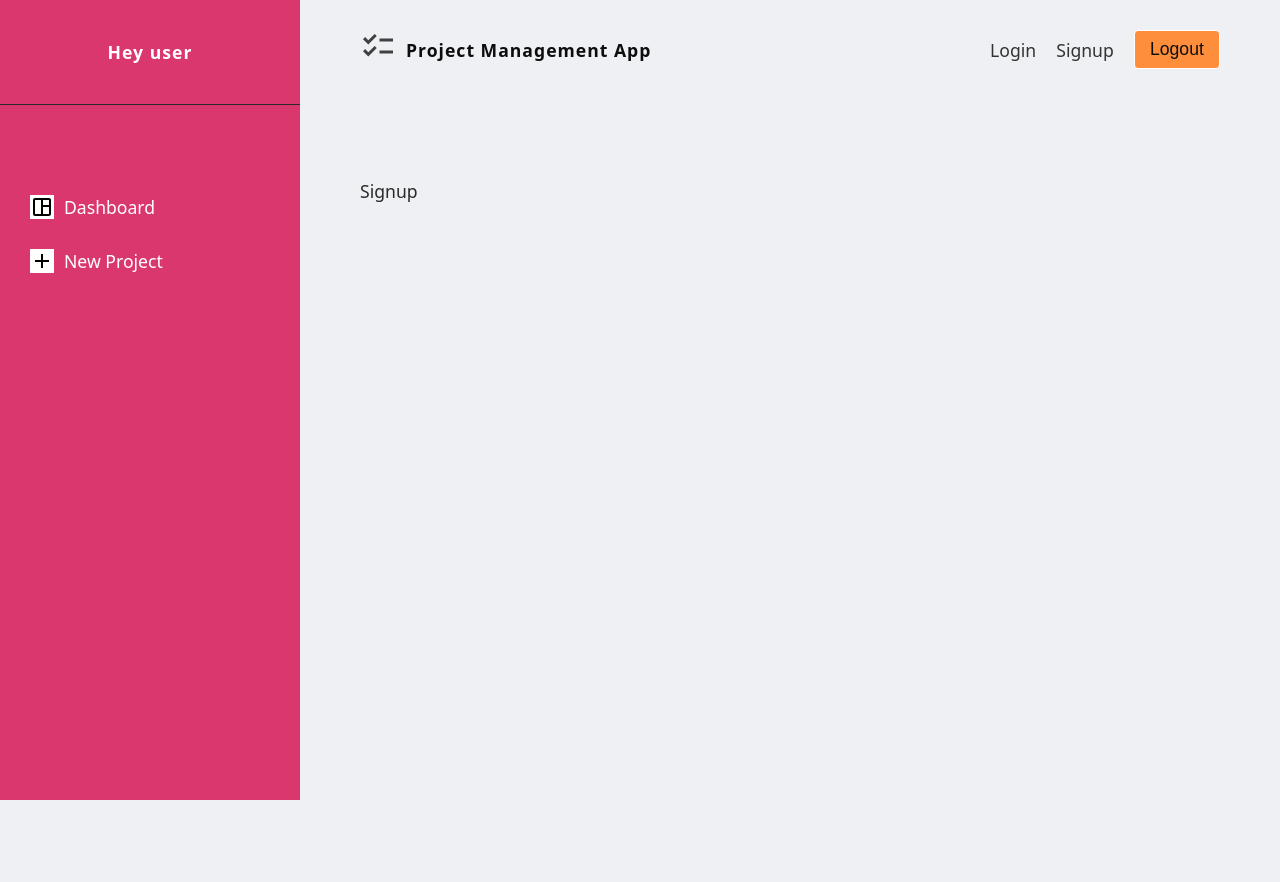
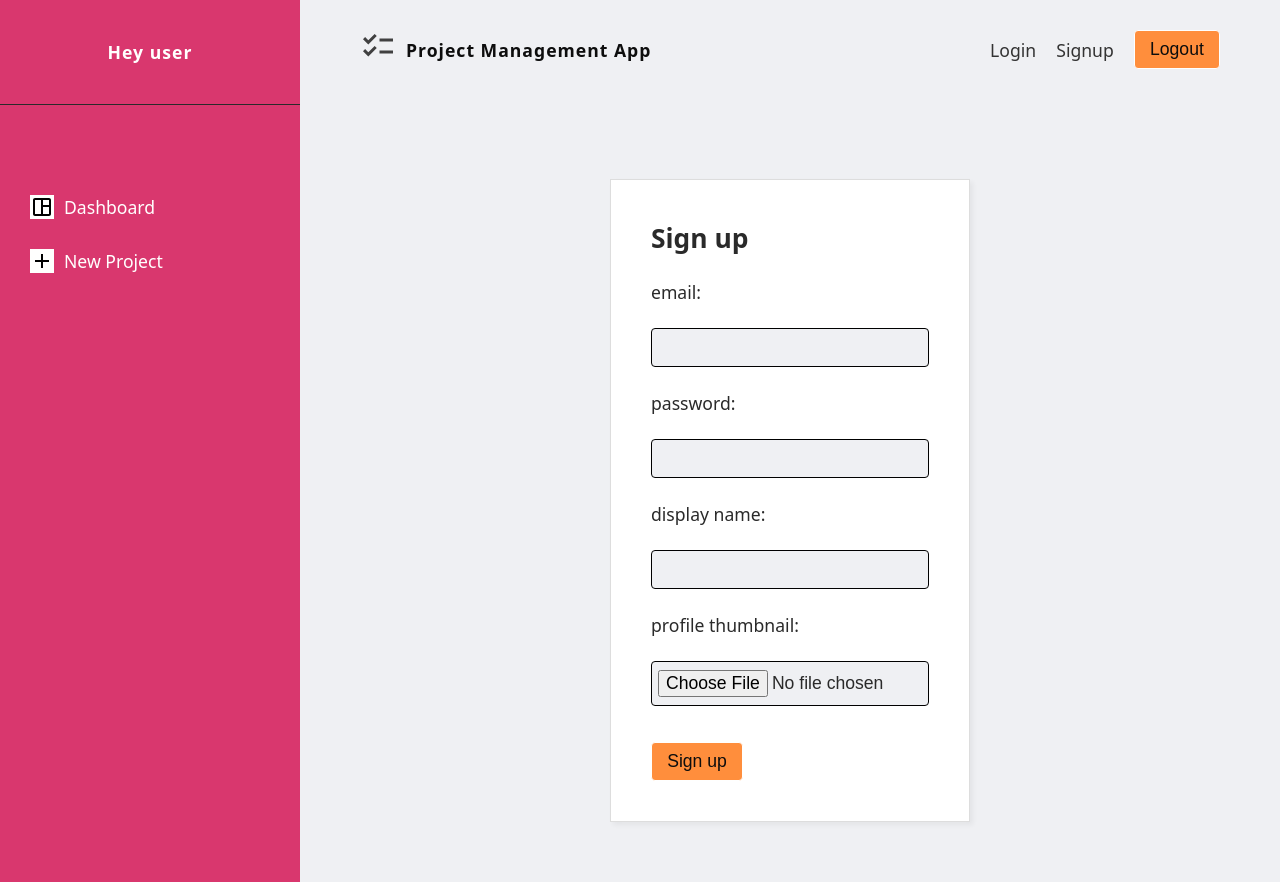
Before and after one commit to jordanbmowry/project-management-app, a React (Create React App) app: page /signup in a window 1280 px wide. Before the commit the page ends 800 px from the top, so only its background shows below. Built offline with nearby package versions, Linux system fonts and the light colour scheme; no server answers.

Commit message:
created signup form

```diff
--- a/src/pages/signup/Signup.js
+++ b/src/pages/signup/Signup.js
@@ -1,5 +1,94 @@
+import { useState } from 'react';
+//styles
 import styles from './signup.module.css';
 
 export default function Signup() {
-  return <div>Signup</div>;
+  const initialState = {
+    email: '',
+    password: '',
+    displayName: '',
+  };
+
+  const [formData, setFormData] = useState(initialState);
+  const [thumbnail, setThumbnail] = useState(null);
+  const [thumbnailError, setThumbnailError] = useState(null);
+
+  const handleFormChange = ({ target }) => {
+    const { name, value } = target;
+
+    setFormData((prevFormData) => ({ ...prevFormData, [name]: value }));
+  };
+
+  const handleFileChange = (event) => {
+    setThumbnail(null);
+
+    let selected = event.target.files[0];
+
+    if (!selected) {
+      return setThumbnailError('Please select a file');
+    }
+
+    if (!selected.type.includes('image')) {
+      return setThumbnailError('Selected file must be an image');
+    }
+
+    if (selected.size > 100000) {
+      return setThumbnailError('Image file size must be less that 100kb');
+    }
+
+    setThumbnailError(null);
+    setThumbnail(selected);
+    console.log('thumbnail updated');
+  };
+
+  const handleFormSubmit = (event) => {
+    event.preventDefault();
+    console.log(formData, thumbnail);
+  };
+
+  return (
+    <form className={styles['auth-form']} onSubmit={handleFormSubmit}>
+      <h2>Sign up</h2>
+      <label htmlFor='email'>email:</label>
+      <input
+        type='email'
+        name='email'
+        id='email'
+        required
+        onChange={handleFormChange}
+        value={formData.email}
+      />
+      <label htmlFor='password'>password:</label>
+      <input
+        type='password'
+        name='password'
+        id='password'
+        required
+        onChange={handleFormChange}
+        value={formData.password}
+      />
+      <label htmlFor='displayName'>display name:</label>
+      <input
+        type='text'
+        name='displayName'
+        id='displayName'
+        required
+        onChange={handleFormChange}
+        value={formData.displayName}
+      />
+      <label htmlFor='thumbnail'>
+        profile thumbnail:
+        {thumbnailError && <div className='error'>{thumbnailError}</div>}
+      </label>
+      <input
+        type='file'
+        name='thumbnail'
+        id='thumbnail'
+        //TODO: handle file upload
+        onChange={handleFileChange}
+        required
+      />
+      <button className='btn'>Sign up</button>
+    </form>
+  );
 }
--- a/src/pages/signup/signup.module.css
+++ b/src/pages/signup/signup.module.css
@@ -0,0 +1,17 @@
+.auth-form {
+  max-width: 22.5rem;
+  margin: 3.75rem auto;
+  padding: 2.5rem;
+  border: 0.0625rem solid #ddd;
+  box-shadow: 0.1875rem 0.1875rem 0.3125rem rgba(0, 0, 0, 0.05);
+  background: #fff;
+}
+
+.auth-form input {
+  border: 1px solid #000;
+  background-color: var(--primary-color);
+}
+
+.auth-form button {
+  margin-top: 2.25rem;
+}
```
